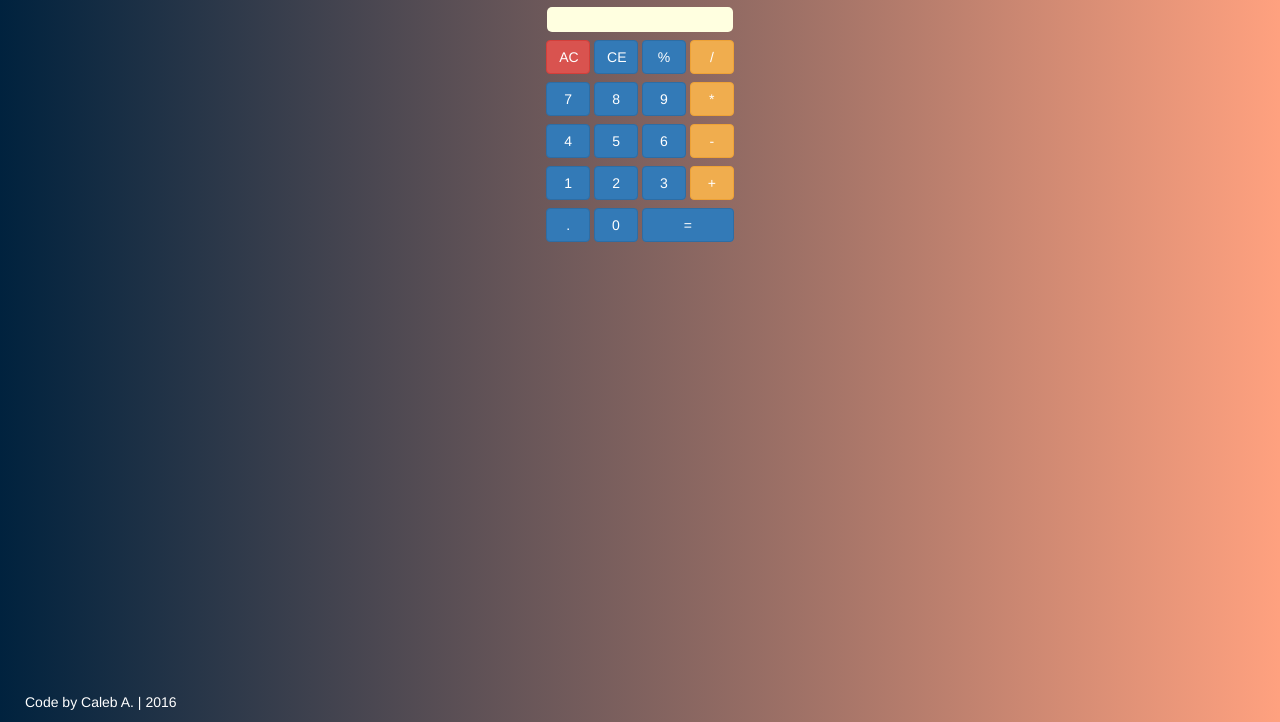
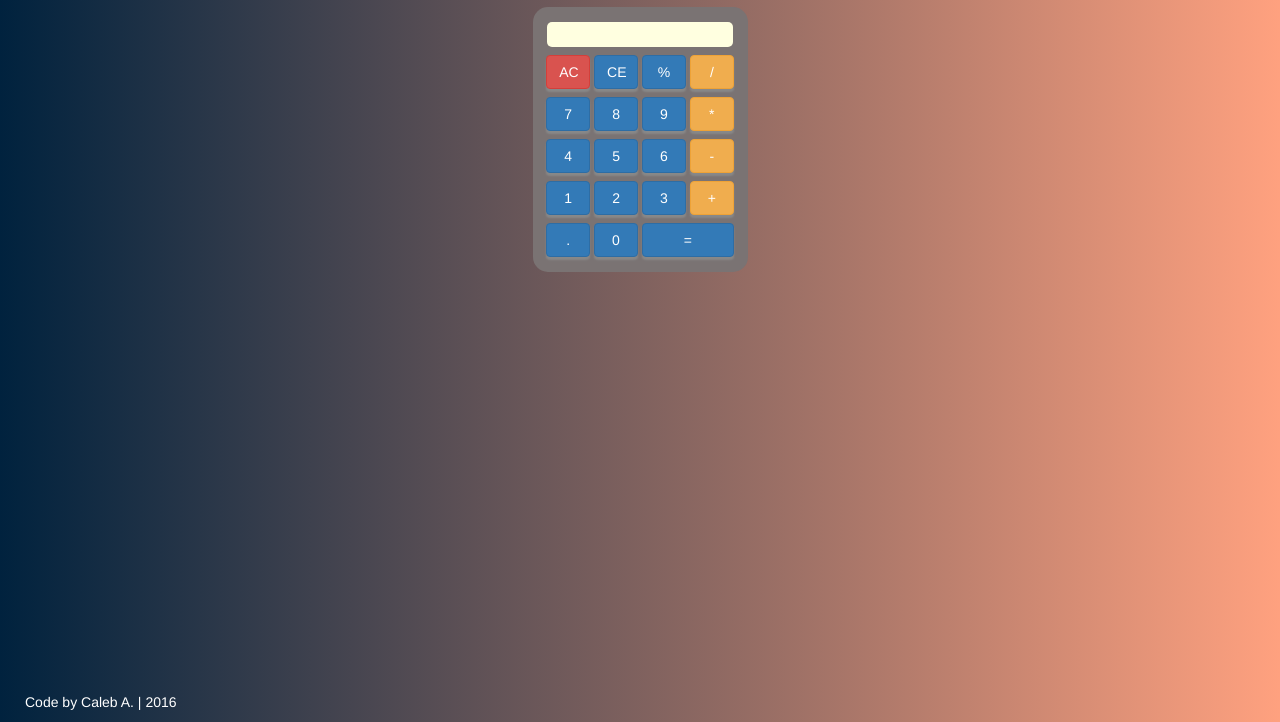
Before and after one commit to calebasher/JavaScript-Calculator, a plain HTML site: page index.html in a window 1280 px wide. Shown: the part 78-800 px from the top of the page. Drawn offline with nearby package versions, Linux system fonts and the light colour scheme; files whose address does not match are found by name.

Commit message:
adds shading to buttons

```diff
--- a/styles.css
+++ b/styles.css
@@ -16,6 +16,7 @@ font-size: 16px;
 h1 {
 	font-family: 'DSEG', roboto;
 	color: #ffffff;
+	padding-bottom: 15px;
 }
 
 @font-face { font-family: 'DSEG'; src: url('DSEG14Modern-Regular.woof') format('wood'), url('DSEG14Modern-Regular.ttf'); }
@@ -33,6 +34,12 @@ footer {
 #calculator {
 	padding-top: 15px;
 	padding-bottom: 100px;
+	background-color: #7A7373;
+    width: 215px;
+    height: 265px;
+    border-radius: 15px;
+    margin:auto;
+
 }
 
 #result {
@@ -61,3 +68,7 @@ footer {
 #equals {
 	width: 92px;
 }
+
+.btn {
+	box-shadow: 0px 3px 2px #888888;
+}
```
